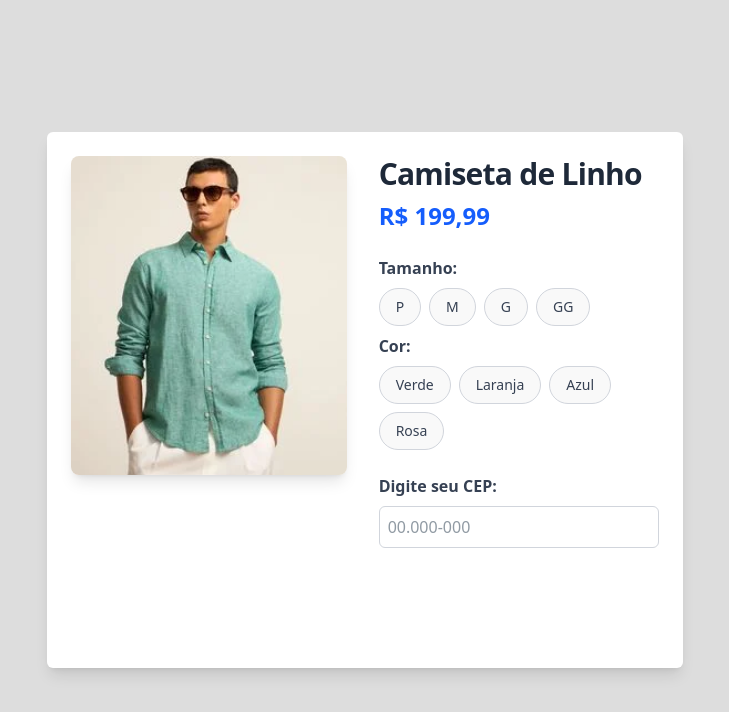
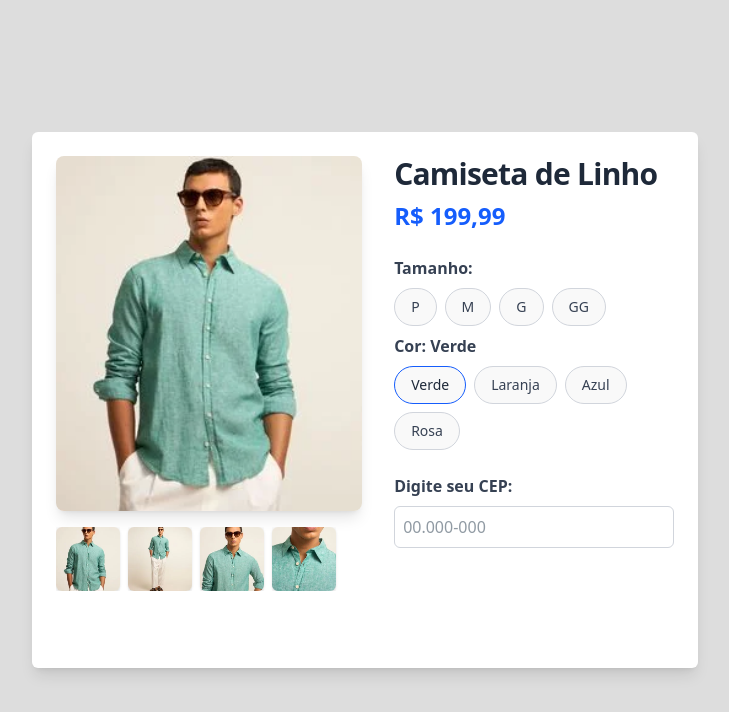
Before and after one commit to GuilhermeBergamoBR/Teste-Montink, a React (Vite) app: page / in a window 1280 px wide. Shown: the top 712 px of the page, without its empty margins (275-1004 px from the left). Built offline with nearby package versions, Linux system fonts and the light colour scheme.

Commit message:
only render images after loading saved or default options in useEffect. This prevents showing default images briefly before the actual selection loads.

```diff
--- a/src/App.jsx
+++ b/src/App.jsx
@@ -38,8 +38,8 @@ function App() {
       const colorPics = miniatures.find(m => m.color === savedOptions.Cor)?.pictures
       setCurrentImage(colorPics ? colorPics[0] : defaultImage)
     } else {
-      // Caso não tenha salvo, garante que tem imagem padrão
       setCurrentImage(defaultImage)
+      setSelectedOptions({Cor: 'Verde'})
     }
   }, [])
 
```
